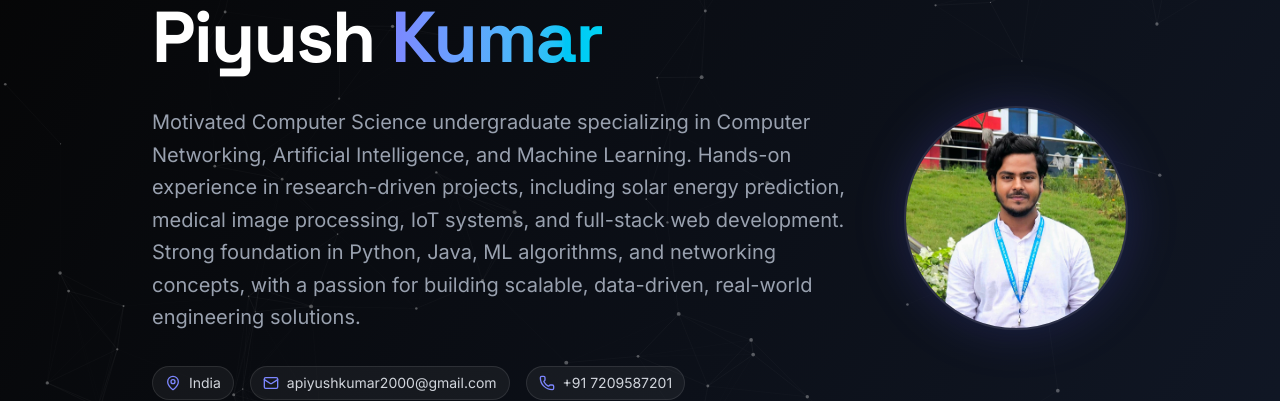
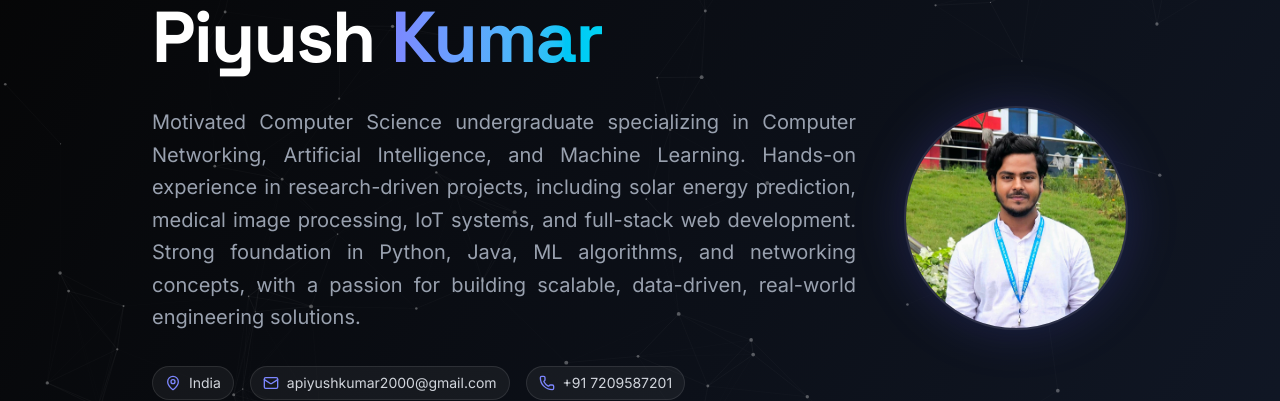
Before and after one commit to apiyush-12/My_portfolio_website, a React (Vite) app: page / in a window 1280 px wide. Shown: the part 179-580 px from the top of the page. Built offline with nearby package versions, Linux system fonts and the light colour scheme; no server answers.

Commit message:
Add text justification to summary paragraph
Updated paragraph styling to include text justification.

```diff
--- a/src/components/Hero.tsx
+++ b/src/components/Hero.tsx
@@ -31,7 +31,7 @@ export const Hero: React.FC<{ data: any }> = ({ data }) => {
 
          <div className="flex flex-col md:flex-row gap-12 items-center md:items-start mb-8">
           <div className="flex-1">
-            <p className="text-gray-400 text-lg md:text-xl leading-relaxed">
+            <p className="text-gray-400 text-lg md:text-xl leading-relaxed text-justify">
               {data.summary}
             </p>
           </div>
```
